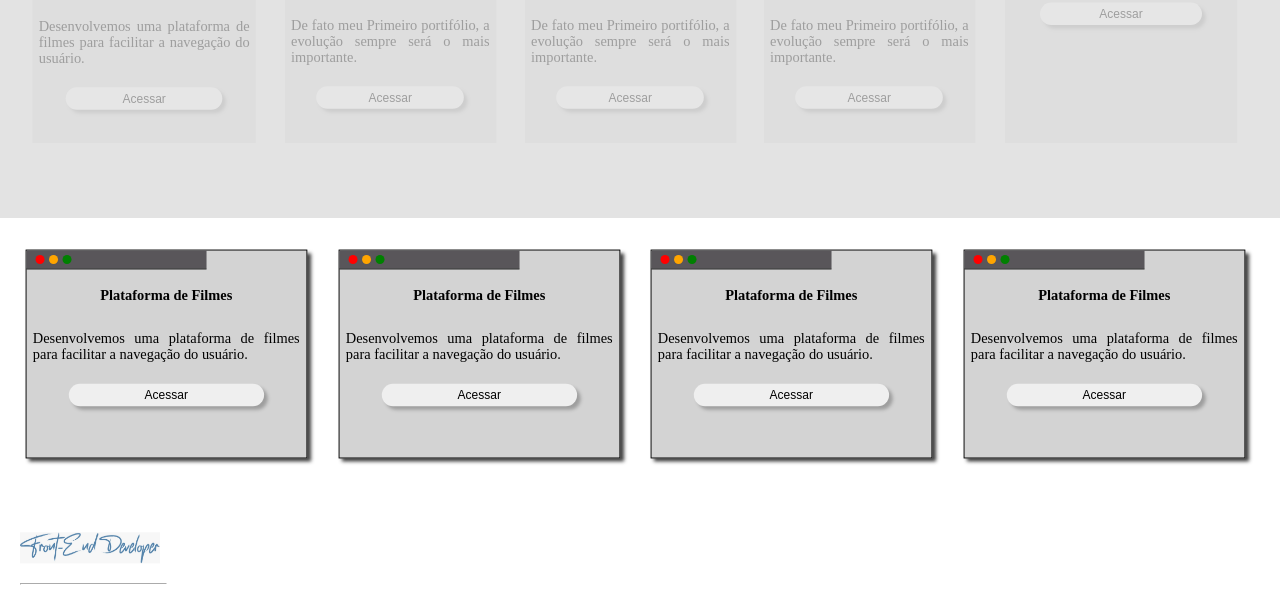
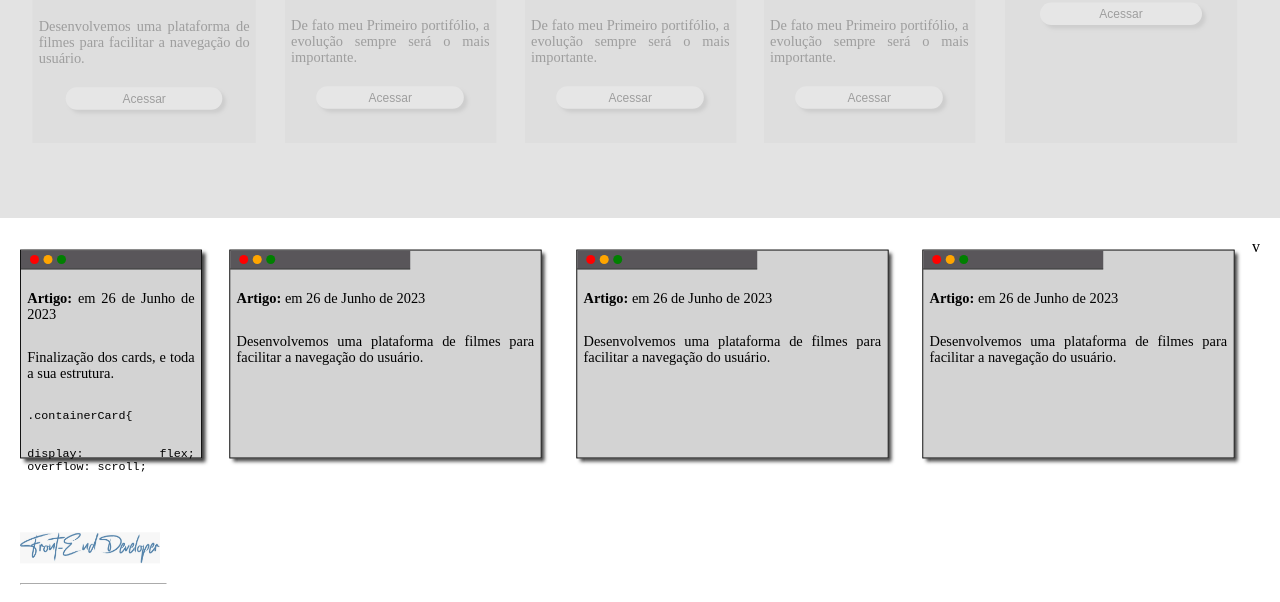
Before and after one commit to MateusProDev/portifolio_3.0, a plain HTML site: page index.html in a window 1280 px wide. Shown: the part 1994-2596 px from the top of the page. Drawn offline with Linux system fonts and the light colour scheme.

Commit message:
Update index.html

```diff
--- a/index.html
+++ b/index.html
@@ -102,10 +102,19 @@
                     <div class="cardGreen"></div>
                 </div>
                 <div class="cardCorpo">
-                    <h2>Plataforma de Filmes</h2>
-                    <p>Desenvolvemos uma plataforma de filmes para facilitar a navegação do usuário.</p>
-                    <div class="btn"><button>Acessar</button>
-                </div>
+                    <p><strong>Artigo:</strong> em 26 de Junho de 2023</p>
+                    <p>Finalização dos cards, e toda a sua estrutura.</p>
+                    <div class="conteudoCard">
+                        <code>
+                            <p id="seletorCard">.containerCard{</p>
+                                <p>display: flex;
+                            overflow: scroll;</p>
+                            <p id="seletorCard">}</p>
+                            <p id="seletorCard">.cardCodeBox{</p>
+                                <p>position: relative;</p>
+                            <p id="seletorCard">}</p>
+                        </code>
+                    </div>
                 </div>
             </div>
             <div class="cardCodeBox destaque">
@@ -115,10 +124,19 @@
                     <div class="cardGreen"></div>
                 </div>
                 <div class="cardCorpo">
-                    <h2>Plataforma de Filmes</h2>
+                    <p><strong>Artigo:</strong> em 26 de Junho de 2023</p>
                     <p>Desenvolvemos uma plataforma de filmes para facilitar a navegação do usuário.</p>
-                    <div class="btn"><button>Acessar</button>
                 </div>
+            </div>
+            <div class="cardCodeBox destaque">
+                <div class="cardTop">
+                    <div class="cardRed"></div>
+                    <div class="cardOrange"></div>
+                    <div class="cardGreen"></div>
+                </div>
+                <div class="cardCorpo">
+                    <p><strong>Artigo:</strong> em 26 de Junho de 2023</p>
+                    <p>Desenvolvemos uma plataforma de filmes para facilitar a navegação do usuário.</p>
                 </div>
             </div> <div class="cardCodeBox destaque">
                 <div class="cardTop">
@@ -127,24 +145,10 @@
                     <div class="cardGreen"></div>
                 </div>
                 <div class="cardCorpo">
-                    <h2>Plataforma de Filmes</h2>
+                    <p><strong>Artigo:</strong> em 26 de Junho de 2023</p>
                     <p>Desenvolvemos uma plataforma de filmes para facilitar a navegação do usuário.</p>
-                    <div class="btn"><button>Acessar</button>
                 </div>
-                </div>
-            </div> <div class="cardCodeBox destaque">
-                <div class="cardTop">
-                    <div class="cardRed"></div>
-                    <div class="cardOrange"></div>
-                    <div class="cardGreen"></div>
-                </div>
-                <div class="cardCorpo">
-                    <h2>Plataforma de Filmes</h2>
-                    <p>Desenvolvemos uma plataforma de filmes para facilitar a navegação do usuário.</p>
-                    <div class="btn"><button>Acessar</button>
-                </div>
-                </div>
-            </div>
+            </div>v
         </div>
         <script src="script.js"></script>
     </main>
```
